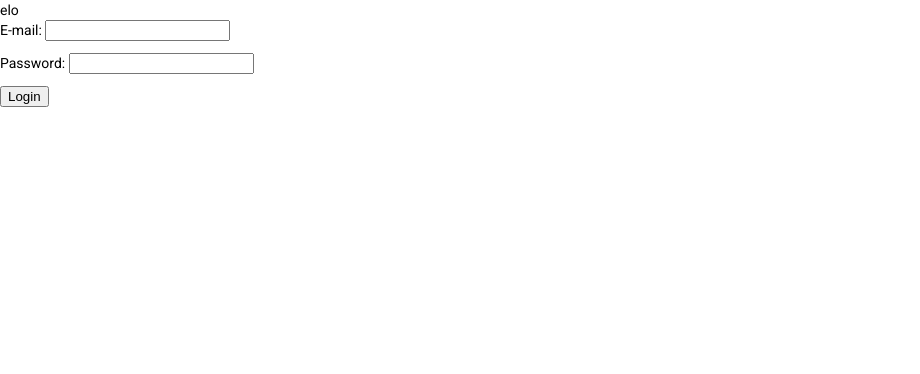
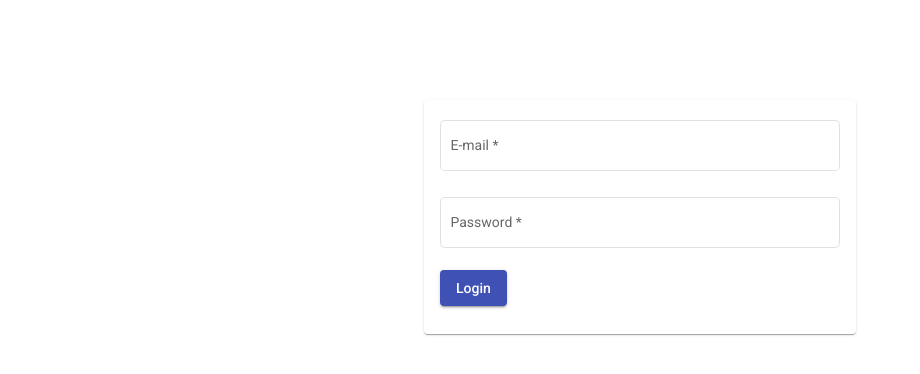
Before and after one commit to tckeijner/elo, an Angular app in the folder client/: page / in a window 1280 px wide. Shown: the top 374 px of the page, without its empty margins (0-920 px from the left). Built offline with nearby package versions, Linux system fonts and the light colour scheme.

Commit message:
style login screen

```diff
--- a/client/src/app/app.component.html
+++ b/client/src/app/app.component.html
@@ -1,2 +1 @@
-<div>{{ title }}</div>
 <app-login></app-login>
--- a/client/src/app/login/login.component.html
+++ b/client/src/app/login/login.component.html
@@ -1,13 +1,15 @@
-<form [formGroup]="loginForm" (ngSubmit)="onSubmit()">
-  <p>
-    <label for="email">E-mail: </label>
-    <input id="email" type="email" formControlName="email" />
-  </p>
-  <p>
-    <label for="password">Password: </label>
-    <input id="password" type="password" formControlName="password" />
-  </p>
-  <p>
-    <button type="submit">Login</button>
-  </p>
-</form>
+<mat-card>
+  <form [formGroup]="loginForm" (ngSubmit)="onSubmit()">
+    <mat-form-field appearance="outline">
+      <mat-label>E-mail</mat-label>
+      <input matInput id="email" type="email" formControlName="email" />
+    </mat-form-field>
+    <mat-form-field appearance="outline">
+      <mat-label >Password</mat-label>
+      <input matInput id="password" type="password" formControlName="password" />
+    </mat-form-field>
+    <p>
+      <button mat-raised-button color="primary" type="submit">Login</button>
+    </p>
+  </form>
+</mat-card>
--- a/client/src/app/login/login.component.scss
+++ b/client/src/app/login/login.component.scss
@@ -0,0 +1,9 @@
+mat-card {
+  max-width: 400px;
+  margin: 100px auto auto;
+}
+
+form {
+  display: flex;
+  flex-direction: column;
+}
```
Also changed, not shown: client/src/app/app.module.ts (+8 -0 lines).
